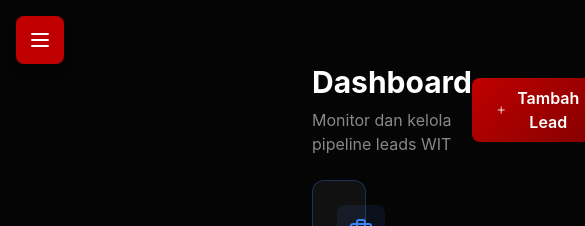
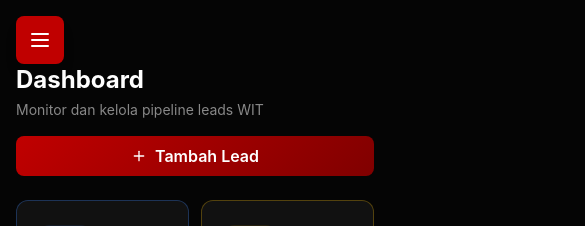
Before and after one commit to ikurniawann/wit-leads-dashboard, a Next.js app: page / in a window 390 px wide. Shown: the top 226 px of the page, 585 px wide, since content can reach past the window. Built offline with nearby package versions, Linux system fonts and the light colour scheme; no server answers; the database is empty.

Commit message:
Fix: Mobile responsive dashboard - 2 column stats cards, responsive header, proper padding

```diff
--- a/src/app/page.tsx
+++ b/src/app/page.tsx
@@ -100,17 +100,17 @@ export default function Dashboard() {
     <div className="min-h-screen bg-wit-darker">
       <Sidebar />
 
-      <main className="ml-72 pt-16 pb-12">
-        <div className="px-6">
-          {/* Page Header */}
-          <div className="flex items-center justify-between mb-6">
-            <div>
-              <h1 className="text-3xl font-bold text-wit-text mb-2">Dashboard</h1>
-              <p className="text-wit-muted">Monitor dan kelola pipeline leads WIT</p>
+      <main className="md:ml-72 pt-16 pb-12 px-4 md:px-6">
+        <div>
+          {/* Page Header - Mobile Responsive */}
+          <div className="flex flex-col md:flex-row md:items-center md:justify-between gap-4 mb-6">
+            <div className="flex-1">
+              <h1 className="text-2xl md:text-3xl font-bold text-wit-text mb-1 md:mb-2">Dashboard</h1>
+              <p className="text-sm md:text-base text-wit-muted">Monitor dan kelola pipeline leads WIT</p>
             </div>
             <button
               onClick={handleAddLead}
-              className="btn-primary flex items-center space-x-2"
+              className="btn-primary flex items-center justify-center space-x-2 w-full md:w-auto"
             >
               <Plus className="w-4 h-4" />
               <span>Tambah Lead</span>
--- a/src/components/StatsCards.tsx
+++ b/src/components/StatsCards.tsx
@@ -61,7 +61,7 @@ export default function StatsCards({ stats }: StatsCardsProps) {
   };
 
   return (
-    <div className="grid grid-cols-1 md:grid-cols-2 lg:grid-cols-5 gap-4 mb-6">
+    <div className="grid grid-cols-2 md:grid-cols-2 lg:grid-cols-5 gap-3 md:gap-4 mb-6">
       {cards.map((card) => {
         const Icon = card.icon;
         return (
```
